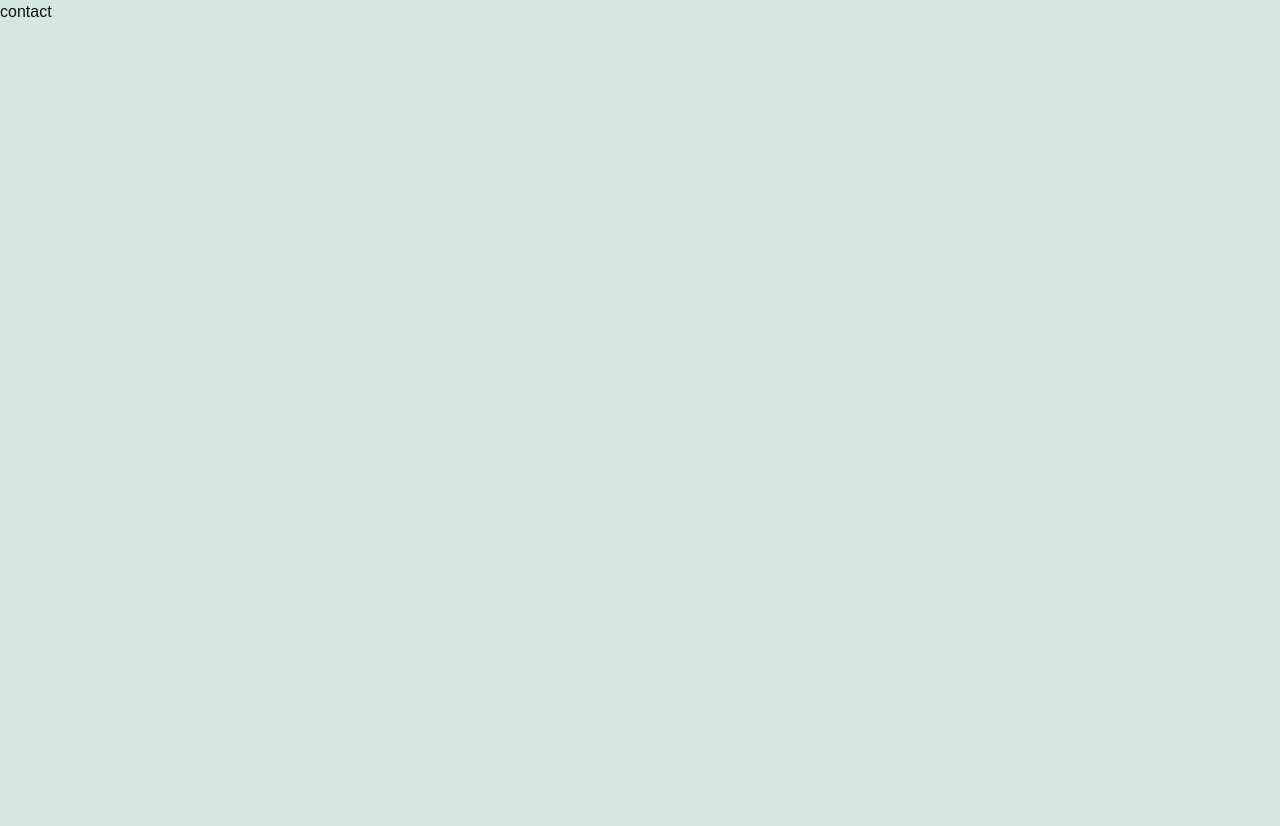
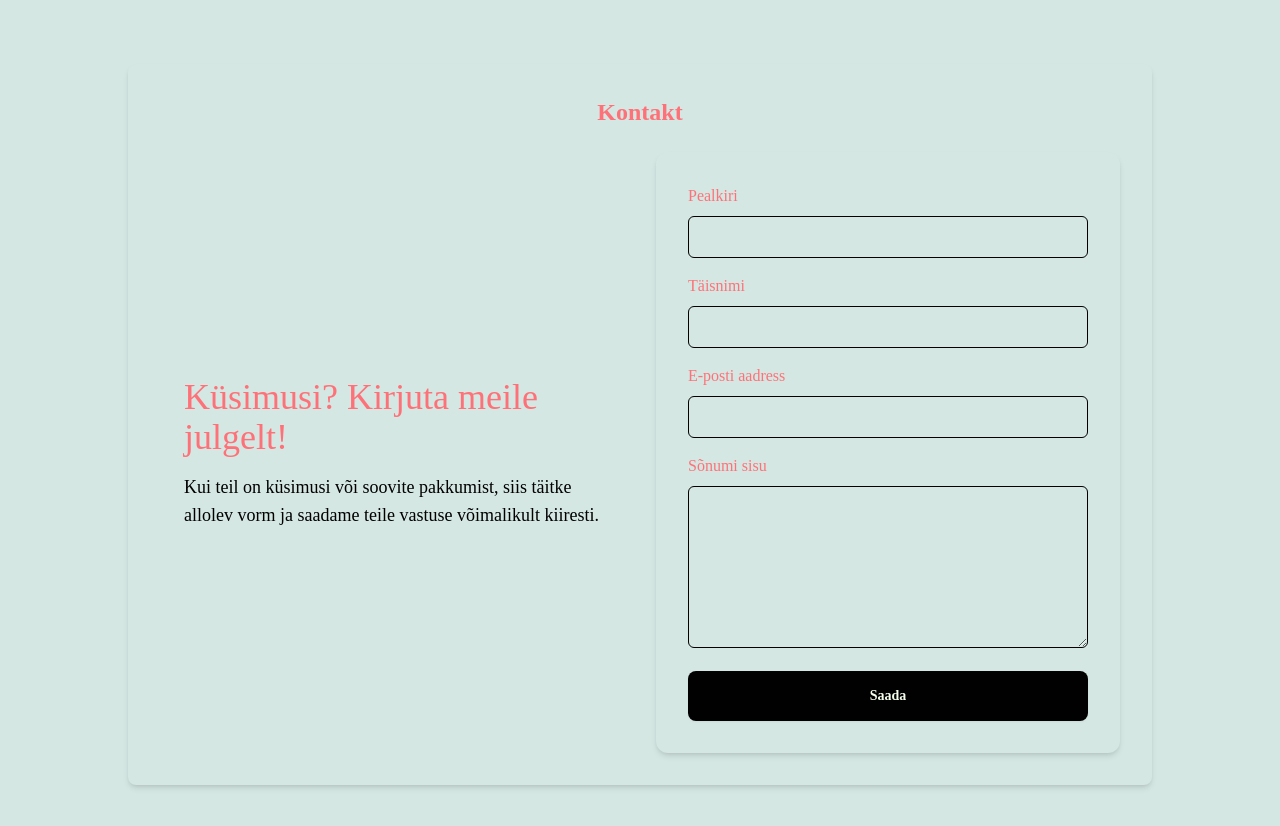
Before and after one commit to ErikLeemet/hoku_3d, a Next.js app: page /contact in a window 1280 px wide. Shown: the top 826 px of the page. Before the commit the page ends 800 px from the top, so only its background shows below. Built offline with nearby package versions, Linux system fonts and the light colour scheme.

Commit message:
starting ground for a working contact form

```diff
--- a/package.json
+++ b/package.json
@@ -9,6 +9,7 @@
     "lint": "next lint"
   },
   "dependencies": {
+    "@emailjs/browser": "^4.4.1",
     "framer-motion": "^12.5.0",
     "next": "^15.1.3",
     "react": "^18.3.1",
--- a/src/app/contact/page.js
+++ b/src/app/contact/page.js
@@ -1,9 +1,106 @@
-import React from 'react'
+'use client';
+
+import React, { useState } from 'react';
 
 const Contact = () => {
+  const [formData, setFormData] = useState({
+    title: '',
+    fullName: '',
+    email: '',
+    message: ''
+  });
+
+  const handleChange = (e) => {
+    setFormData({
+      ...formData,
+      [e.target.name]: e.target.value
+    });
+  };
+
+  const handleSubmit = (e) => {
+    e.preventDefault();
+    const { title, fullName, email, message } = formData;
+    const recipient = 'VAHETAMINDKOHE'; // pane siia actual email.
+    const subject = encodeURIComponent(title);
+    const body = encodeURIComponent(`From: ${fullName} (${email})\n\n${message}`);
+    const mailtoUrl = `mailto:${recipient}?subject=${subject}&body=${body}`;
+    window.location.href = mailtoUrl;
+  };
+
   return (
-    <div id='contact'>contact</div>
-  )
-}
+    <div id='contact' className="min-h-screen flex items-center justify-center bg-base-100 py-16">
+      <div className="bg-base-100 p-8 rounded-lg shadow-md w-full max-w-4xl xl:max-w-5xl">
+        <h2 className="text-2xl font-bold mb-6 text-center font-['thedusWLB'] text-accent">Kontakt</h2>
+        <div className="grid gap-8 lg:grid-cols-2 items-center">
+          {/* Left text column */}
+          <div className="p-6">
+            <h3 className="text-4xl font-['thedusWLB'] text-accent mb-4">Küsimusi? Kirjuta meile julgelt!</h3>
+            <p className="font-['thedusCLR'] text-lg text-secondary">Kui teil on küsimusi või soovite pakkumist, siis täitke allolev vorm ja saadame teile vastuse võimalikult kiiresti.</p>
+          </div>
 
-export default Contact
+          {/* Right form column (styled like site boxes) */}
+          <div className="bg-base-100 rounded-xl p-6 xl:p-8 shadow-md">
+            <form onSubmit={handleSubmit}>
+              <div className="mb-4">
+                <label htmlFor="title" className="block text-accent font-medium mb-2 font-['thedusCLR']">Pealkiri</label>
+                <input
+                  type="text"
+                  id="title"
+                  name="title"
+                  value={formData.title}
+                  onChange={handleChange}
+                  required
+                  className="w-full px-3 py-2 border border-secondary rounded-md focus:outline-none focus:ring-2 focus:ring-accent bg-base-100 text-neutral-900 placeholder:text-neutral-500"
+                />
+              </div>
+              <div className="mb-4">
+                <label htmlFor="fullName" className="block text-accent font-medium mb-2 font-['thedusCLR']">Täisnimi</label>
+                <input
+                  type="text"
+                  id="fullName"
+                  name="fullName"
+                  value={formData.fullName}
+                  onChange={handleChange}
+                  required
+                  className="w-full px-3 py-2 border border-secondary rounded-md focus:outline-none focus:ring-2 focus:ring-accent bg-base-100 text-neutral-900 placeholder:text-neutral-500"
+                />
+              </div>
+              <div className="mb-4">
+                <label htmlFor="email" className="block text-accent font-medium mb-2 font-['thedusCLR']">E-posti aadress</label>
+                <input
+                  type="email"
+                  id="email"
+                  name="email"
+                  value={formData.email}
+                  onChange={handleChange}
+                  required
+                  className="w-full px-3 py-2 border border-secondary rounded-md focus:outline-none focus:ring-2 focus:ring-accent bg-base-100 text-neutral-900 placeholder:text-neutral-500"
+                />
+              </div>
+              <div className="mb-4">
+                <label htmlFor="message" className="block text-accent font-medium mb-2 font-['thedusCLR']">Sõnumi sisu</label>
+                <textarea
+                  id="message"
+                  name="message"
+                  value={formData.message}
+                  onChange={handleChange}
+                  required
+                  rows="6"
+                  className="w-full px-3 py-2 border border-secondary rounded-md focus:outline-none focus:ring-2 focus:ring-accent bg-base-100 text-neutral-900 placeholder:text-neutral-500"
+                ></textarea>
+              </div>
+              <button
+                type="submit"
+                className="btn btn-secondary w-full min-h-[50px] border-0 text-primary font-['thedusCLR'] duration-300 ease-in-out hover:bg-primary hover:text-secondary hover:border-2 hover:border-secondary"
+              >
+                Saada
+              </button>
+            </form>
+          </div>
+        </div>
+      </div>
+    </div>
+  );
+};
+
+export default Contact;
```
Also changed, not shown: 1 other file (tests, documents, lock files or other folders).
